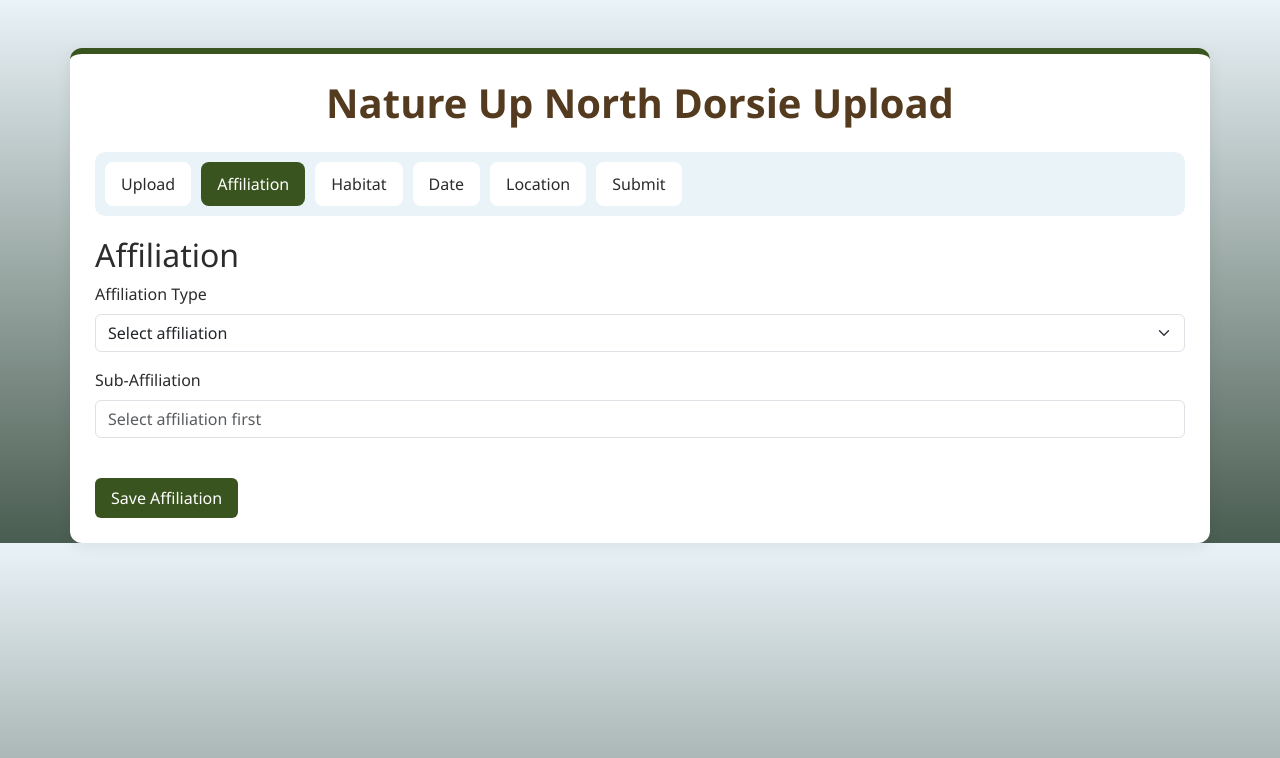
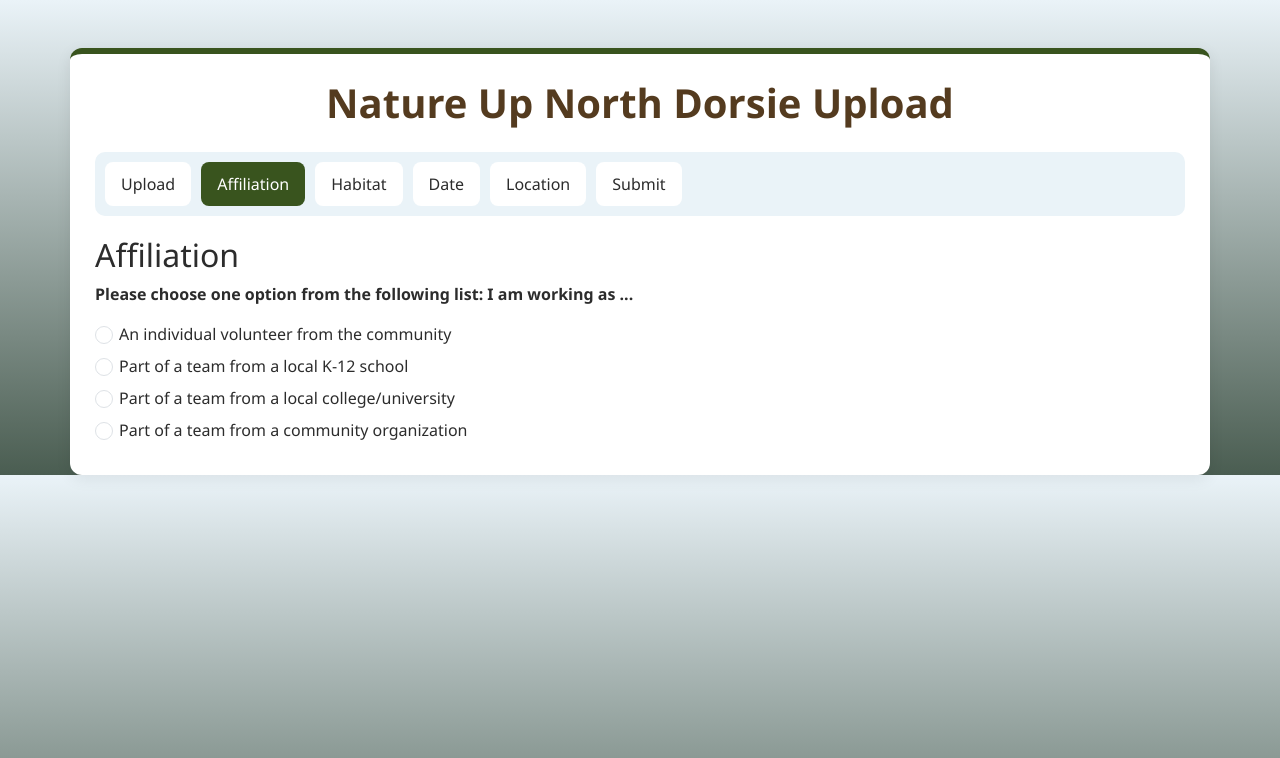
Before and after one commit to NatureUpNorth/Dorsie, a Flask app: page /index in a window 1280 px wide, after a click on "Affiliation". Shown: the top 758 px of the page. Run offline with Flask 3, Linux system fonts and the light colour scheme; the visitor is signed in with stand-in values (Sample User, id 1).

Commit message:
Changed affiliation tab
Changed affiliation tab to be 4 options and provide a text box to type the organization or school the user is affiliated with

```diff
--- a/uploader/templates/index.html
+++ b/uploader/templates/index.html
@@ -240,33 +240,87 @@
 
             <!-- Affiliation Section -->
             <div id="affiliation" class="section">
+
                 <h2>Affiliation</h2>
 
-                <!-- MAIN AFFILIATION -->
-                <div class="mb-3">
-                    <label class="form-label">Affiliation Type</label>
-                    <select class="form-select" id="affiliation_type" name="affiliation_type" required>
-                        <option value="" disabled selected>Select affiliation</option>
-                        <option value="University">University</option>
-                        <option value="School">School</option>
-                        <option value="Government">Government</option>
-                        <option value="Other">Other</option>
-                    </select>
+                <p class="mb-3 fw-semibold">
+                    Please choose one option from the following list:
+                    I am working as ...
+                </p>
+
+                <!-- OPTION 1 -->
+                <div class="form-check mb-2">
+                    <input class="form-check-input" type="radio"
+                           name="affiliation_type"
+                           id="affil_volunteer"
+                           value="Individual Volunteer"
+                           required>
+
+                    <label class="form-check-label" for="affil_volunteer">
+                        An individual volunteer from the community
+                    </label>
                 </div>
 
-                <!-- SUB-AFFILIATION: always enabled (2nd dropdown list) -->
-                <div class="mb-3" id="subAffiliationContainer">
-                    <label class="form-label">Sub-Affiliation</label>
-                    <input type="text" class="form-control" id="sub_affiliation" name="sub_affiliation"
-                        placeholder="Select affiliation first" required>
+                <!-- OPTION 2 -->
+                <div class="form-check mb-2">
+                    <input class="form-check-input" type="radio"
+                           name="affiliation_type"
+                           id="affil_k12"
+                           value="K-12 School">
+
+                    <label class="form-check-label" for="affil_k12">
+                        Part of a team from a local K-12 school
+                    </label>
                 </div>
 
-                <br>
-                <div style="display: flex; gap: 20px; align-items:flex-start;">
-                    <button type=submit id="saveAffiliation"> Save Affiliation </button>
-                    <p id="saveaffil"></p>
-                    <span id="checkaffil" class="checkmark" style="color:green;"></span>
+                <!-- OPTION 3 -->
+                <div class="form-check mb-2">
+                    <input class="form-check-input" type="radio" name="affiliation_type"
+                           id="affil_college" value="College / University">
+
+                    <label class="form-check-label" for="affil_college">
+                        Part of a team from a local college/university
+                    </label>
                 </div>
+
+                <!-- OPTION 4 -->
+                <div class="form-check mb-2">
+                    <input class="form-check-input" type="radio" name="affiliation_type"
+                        id="affil_org" value="Community Organization">
+
+                    <label class="form-check-label" for="affil_org">
+                        Part of a team from a community organization
+                    </label>
+
+                </div>
+                <!-- Sub-Affiliation Input -->
+                <div id="subAffiliationBox" class="d-none">
+
+                    <label class="form-label">
+                        Please enter the name of your school/organization/college:
+                    </label>
+
+                    <input type="text"
+                           class="form-control"
+                           id="sub_affiliation"
+                           name="sub_affiliation"
+                           placeholder="Enter name here"
+                           list="affiliationSuggestions">
+
+                    <datalist id="affiliationSuggestions">
+                        <option value="SUNY Canton">
+                        <option value="SUNY Potsdam">
+                        <option value="St. Lawrence University">
+                        <option value="Clarkson University">
+                        <option value="Canton Central School">
+                        <option value="Massena Central School">
+                        <option value="Colton-Pierrepont Central School">
+                        <option value="Norwood-Norfolk Central School">
+                        <option value="Potsdam Central School">
+                    </datalist>
+
+                </div>
+
             </div>
 
 
```
